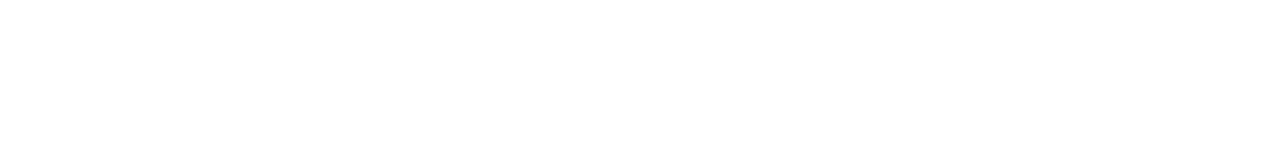
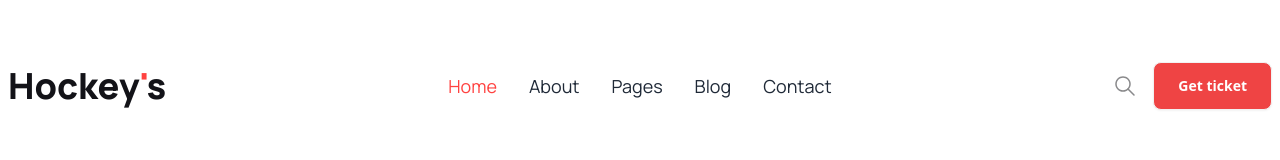
Before and after one commit to FahimReshad/hockeys, a plain HTML site: page index.html in a window 1280 px wide. Drawn offline with nearby package versions, Linux system fonts and the light colour scheme.

Commit message:
completed navbar

```diff
--- a/index.html
+++ b/index.html
@@ -1,11 +1,60 @@
 <!DOCTYPE html>
-<html lang="en">
+<html lang="en" data-theme="light">
 <head>
     <meta charset="UTF-8">
     <meta name="viewport" content="width=device-width, initial-scale=1.0">
-    <title>Document</title>
+    <title>Hockey's</title>
+                    <!-- Daisy UI cdn link  -->
+    <link href="https://cdn.jsdelivr.net/npm/daisyui@4.6.0/dist/full.min.css" rel="stylesheet" type="text/css" />
+    <script src="https://cdn.tailwindcss.com"></script>
+                <!-- google fonts manrope         -->
+    <link rel="preconnect" href="https://fonts.googleapis.com">
+    <link rel="preconnect" href="https://fonts.gstatic.com" crossorigin>
+    <link href="https://fonts.googleapis.com/css2?family=Manrope:wght@400;500;600;700;800&display=swap" rel="stylesheet">
+    <style>
+        .manrope{
+            font-family: 'Manrope', sans-serif;
+        }
+    </style>
 </head>
 <body>
+    <header class="container mx-auto my-2 lg:my-12">
+        <div class="navbar bg-base-100">
+            <div class="navbar-start">
+              <div class="dropdown">
+                <div tabindex="0" role="button" class="btn btn-ghost lg:hidden">
+                  <svg xmlns="http://www.w3.org/2000/svg" class="h-5 w-5" fill="none" viewBox="0 0 24 24" stroke="currentColor"><path stroke-linecap="round" stroke-linejoin="round" stroke-width="2" d="M4 6h16M4 12h8m-8 6h16" /></svg>
+                </div>
+                <ul tabindex="0" class="menu menu-sm dropdown-content mt-3 z-[1] p-2 shadow bg-base-100 rounded-box w-52">
+                  <li><a>Home</a></li>
+                  <li><a>About</a></li>
+                  <li><a>Pages</a></li>
+                  <li><a>Blog</a></li>
+                  <li><a>Contact</a></li>
+                </ul>
+              </div>
+              <a class="text-[#131318] text-2xl lg:text-4xl font-extrabold manrope">Hockey<span class="text-[#FF4240]">'</span>s</a>
+            </div>
+            <div class="navbar-center hidden lg:flex">
+              <ul class="menu menu-horizontal px-1 text-lg font-normal manrope">
+                <li><a class="text-[#FF4240]">Home</a></li>
+                <li><a>About</a></li>
+                <li><a>Pages</a></li>
+                <li><a>Blog</a></li>
+                <li><a>Contact</a></li>
+              </ul>
+            </div>
+            <div class="navbar-end">
+                <img class="mr-4 hidden lg:flex" src="Images/search.svg" alt="">
+              <a class="btn py-4 px-6 text-white bg-red-500">Get ticket</a>
+            </div>
+          </div>
+    </header>
+    <main>
 
+    </main>
+    <footer>
+
+    </footer>
 </body>
 </html>
--- /dev/null
+++ b/tailwind.config.js
@@ -0,0 +1,8 @@
+/** @type {import('tailwindcss').Config} */
+module.exports = {
+    content: ["./src/**/*.{html,js}"],
+    theme: {
+      extend: {},
+    },
+    plugins: [],
+  }
```
Also changed, not shown: Images/search.svg (added).
